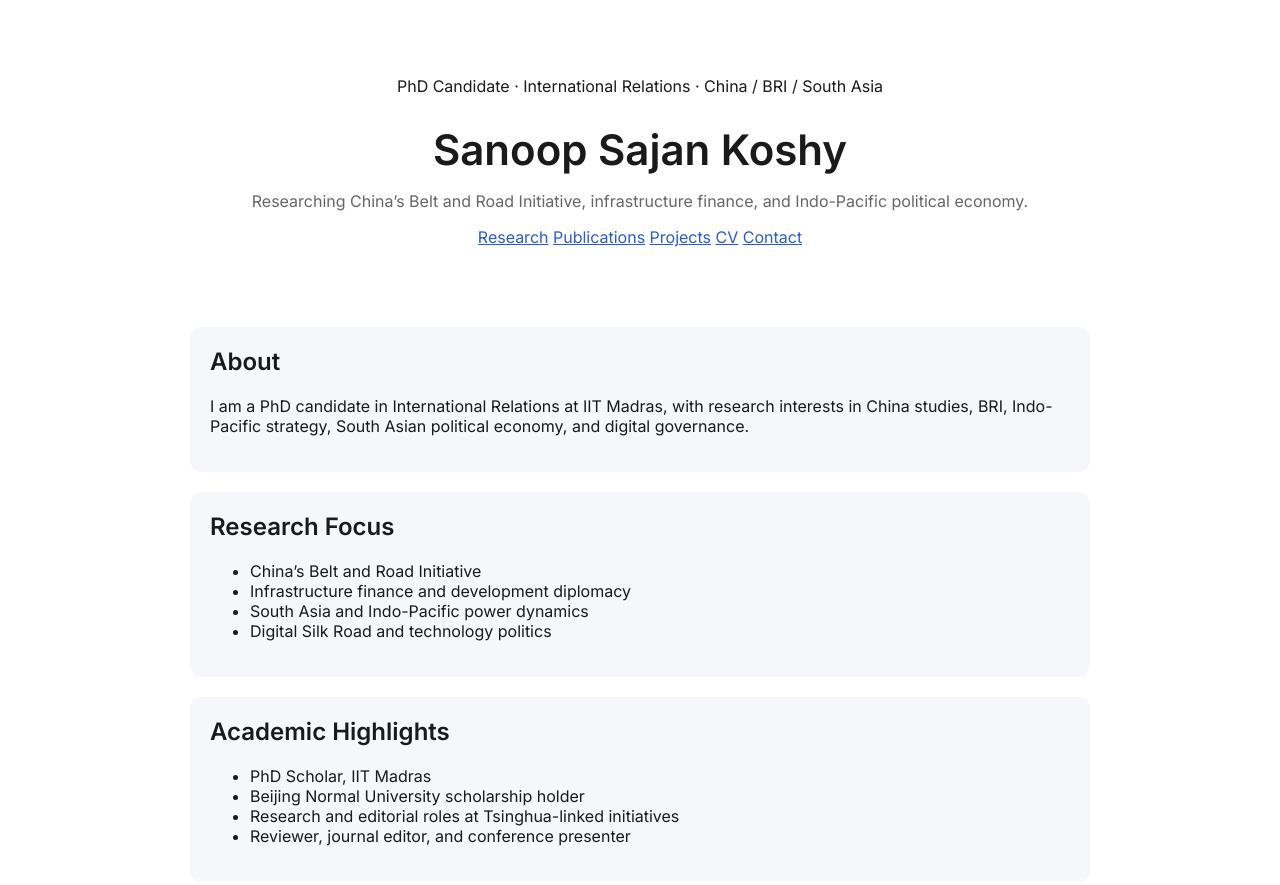
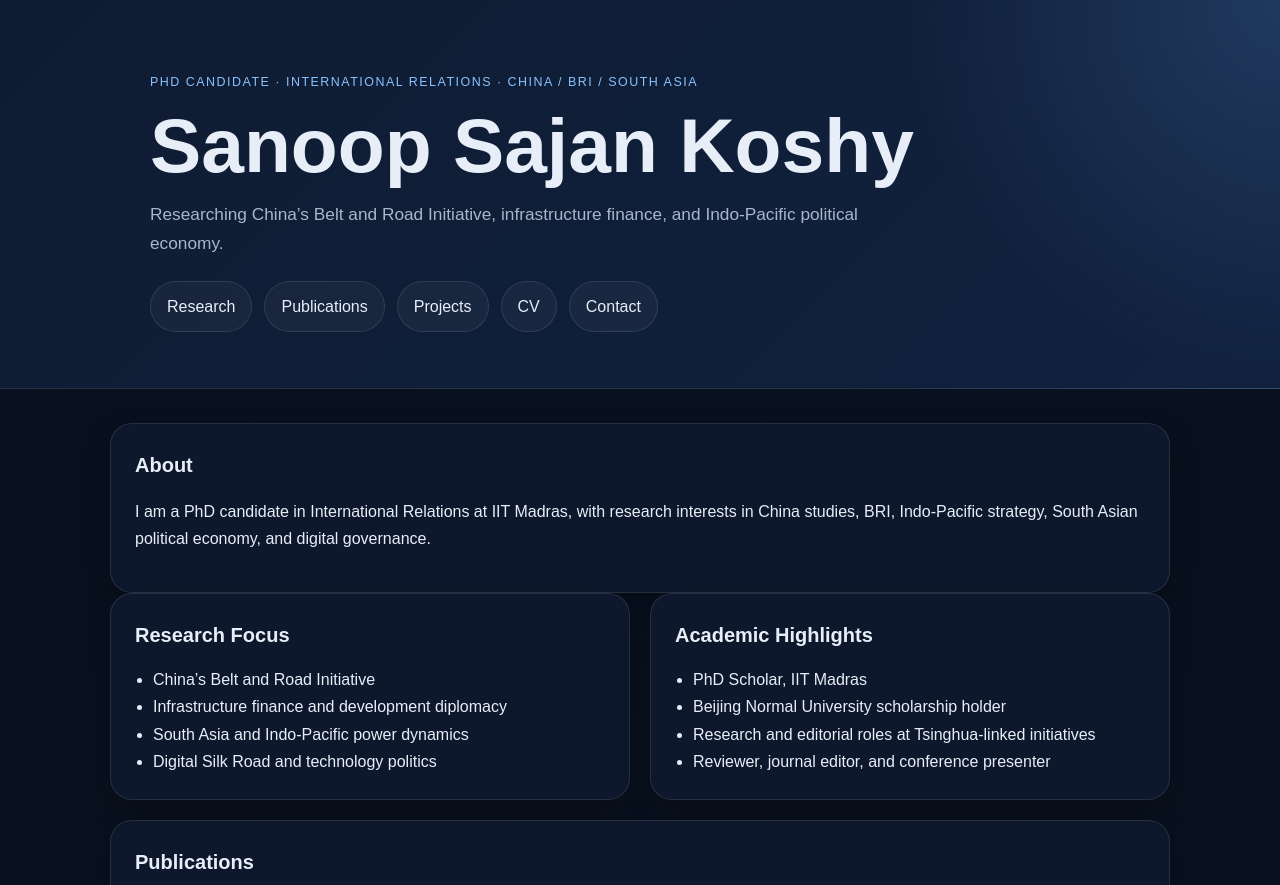
Before and after one commit to sanoop-ssk/sanoop-ssk.github.io, a plain HTML site: page index.html in a window 1280 px wide. Shown: the top 885 px of the page. Drawn offline with Linux system fonts and the light colour scheme.

Commit message:
Refactor styles and update color variables
Updated CSS variables and styles for improved design.

```diff
--- a/style.css
+++ b/style.css
@@ -1,71 +1,166 @@
-@import url('https://fonts.googleapis.com/css2?family=Inter:wght@300;400;600&display=swap');
-
 :root {
-  --bg: #ffffff;
-  --text: #1a1a1a;
-  --muted: #666;
-  --accent: #2a5bd7;
-  --card: #f5f7fb;
+  --bg: #0b1220;
+  --panel: #101a2e;
+  --panel-2: #14233d;
+  --text: #e8eef8;
+  --muted: #a9b6ca;
+  --accent: #6ea8fe;
+  --accent-2: #89c2ff;
+  --border: rgba(255,255,255,0.10);
 }
 
-body.dark {
-  --bg: #0f172a;
-  --text: #e5e7eb;
-  --muted: #9ca3af;
-  --accent: #60a5fa;
-  --card: #1e293b;
+* {
+  box-sizing: border-box;
+}
+
+html {
+  scroll-behavior: smooth;
 }
 
 body {
   margin: 0;
-  font-family: 'Inter', sans-serif;
-  background: var(--bg);
+  font-family: Arial, Helvetica, sans-serif;
+  background: linear-gradient(180deg, #08101d 0%, #0b1220 100%);
   color: var(--text);
-  transition: 0.3s ease;
+  line-height: 1.7;
+}
+
+a {
+  color: var(--accent-2);
+  text-decoration: none;
+}
+
+a:hover {
+  text-decoration: underline;
 }
 
 .hero {
-  padding: 60px 20px;
-  text-align: center;
+  padding: 72px 20px 56px;
+  background:
+    radial-gradient(circle at top right, rgba(110,168,254,0.18), transparent 28%),
+    linear-gradient(135deg, #0f1b32 0%, #10223f 100%);
+  border-bottom: 1px solid var(--border);
+}
+
+.hero-inner {
+  max-width: 980px;
+  margin: 0 auto;
+}
+
+.eyebrow {
+  color: var(--accent-2);
+  letter-spacing: 0.12em;
+  text-transform: uppercase;
+  font-size: 0.78rem;
+  margin: 0 0 12px;
 }
 
 .hero h1 {
-  font-size: 42px;
-  margin-bottom: 10px;
+  font-size: clamp(2.4rem, 6vw, 4.8rem);
+  line-height: 1.05;
+  margin: 0 0 14px;
 }
 
 .lead {
+  max-width: 720px;
+  color: var(--muted);
+  font-size: 1.08rem;
+  margin: 0 0 22px;
+}
+
+.hero-links {
+  display: flex;
+  flex-wrap: wrap;
+  gap: 12px;
+}
+
+.hero-links a,
+.button {
+  display: inline-block;
+  padding: 11px 16px;
+  border-radius: 999px;
+  border: 1px solid var(--border);
+  background: rgba(255,255,255,0.04);
+  color: var(--text);
+}
+
+.hero-links a:hover,
+.button:hover {
+  background: rgba(110,168,254,0.15);
+  text-decoration: none;
+}
+
+.container {
+  max-width: 1100px;
+  margin: 0 auto;
+  padding: 34px 20px 60px;
+}
+
+.grid {
+  display: grid;
+  gap: 20px;
+  margin-bottom: 20px;
+}
+
+.grid.two {
+  grid-template-columns: repeat(2, minmax(0, 1fr));
+}
+
+.card {
+  background: rgba(16,26,46,0.92);
+  border: 1px solid var(--border);
+  border-radius: 22px;
+  padding: 24px;
+  box-shadow: 0 10px 30px rgba(0,0,0,0.18);
+}
+
+.card h2 {
+  margin-top: 0;
+  margin-bottom: 14px;
+  font-size: 1.25rem;
+}
+
+.card p,
+.card li {
+  color: var(--text);
+}
+
+.card ul {
+  margin: 0;
+  padding-left: 18px;
+}
+
+.item {
+  padding: 14px 0;
+  border-top: 1px solid var(--border);
+}
+
+.item:first-of-type {
+  border-top: 0;
+}
+
+.item strong {
+  display: block;
+  margin-bottom: 4px;
+}
+
+.item span {
   color: var(--muted);
 }
 
-.container {
-  max-width: 900px;
-  margin: auto;
-  padding: 20px;
+footer {
+  text-align: center;
+  padding: 24px 20px 40px;
+  color: var(--muted);
+  border-top: 1px solid var(--border);
 }
 
-.card {
-  background: var(--card);
-  padding: 20px;
-  border-radius: 12px;
-  margin-bottom: 20px;
+@media (max-width: 800px) {
+  .grid.two {
+    grid-template-columns: 1fr;
+  }
+
+  .hero {
+    padding-top: 56px;
+  }
 }
-
-h2 {
-  margin-top: 0;
-}
-
-a {
-  color: var(--accent);
-}
-
-button {
-  position: fixed;
-  top: 20px;
-  right: 20px;
-  border: none;
-  background: var(--card);
-  padding: 8px 12px;
-  border-radius: 6px;
-  cursor: pointer;
-}
```
